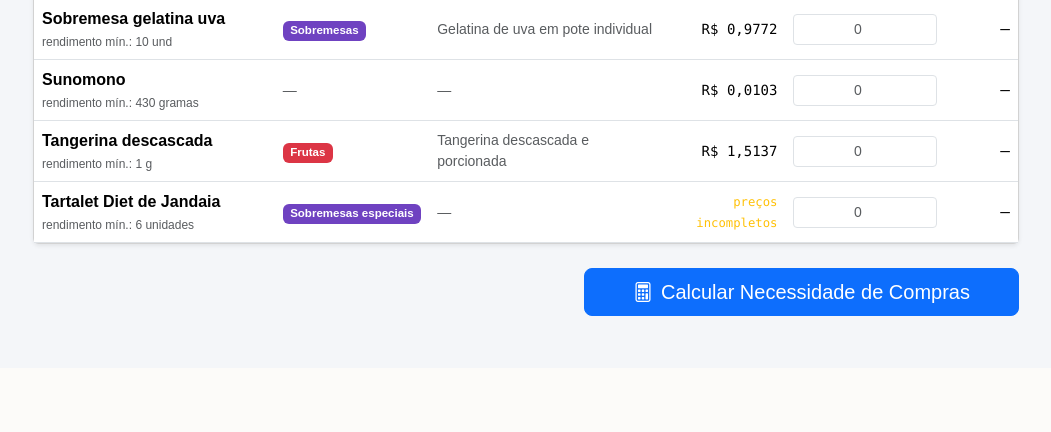
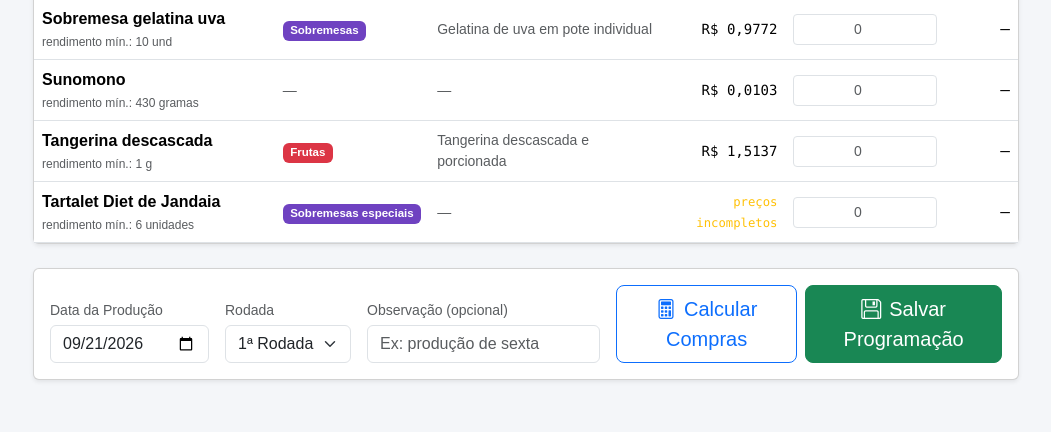
Before and after one commit to brennicius/sistemaselectus, a Flask app: page /producao in a window 1280 px wide. Shown: the part 4252-4684 px from the top of the page, without its empty margins (229-1280 px from the left). Before the commit the page ends 4568 px from the top, so only its background shows below. Run offline with Flask 3, Linux system fonts and the light colour scheme; data comes from the database, SQL or seed files in the repository.

Commit message:
feat: salvar programação de produção com data e rodada
Adiciona campo de data, seletor de rodada e botão "Salvar Programação"
na página de Programação de Produção. Rota /producao/salvar cria
registros_producao + registro_itens e redireciona para o registro.

Co-Authored-By: Claude Sonnet 4.6 <noreply@anthropic.com>

```diff
--- a/app.py
+++ b/app.py
@@ -987,8 +987,51 @@ def producao():
         resultado = {'lista': lista, 'custo_total': custo_total, 'sobra_total': sobra_total,
                      'falta_preco': any(i['preco_compra'] is None for i in lista)}
 
+    from datetime import date as _date
     cat_map = {nome: cls for nome, cls in CATEGORIAS}
-    return render_template('producao.html', prods=prods, qtds=qtds, resultado=resultado, custos=custos, categorias=CATEGORIAS, cat_map=cat_map)
+    return render_template('producao.html', prods=prods, qtds=qtds, resultado=resultado,
+                           custos=custos, categorias=CATEGORIAS, cat_map=cat_map,
+                           hoje=_date.today().isoformat())
+
+
+@app.route('/producao/salvar', methods=['POST'])
+def producao_salvar():
+    from datetime import date as _date
+    data      = request.form.get('data_producao') or _date.today().isoformat()
+    rodada    = request.form.get('rodada') or '1ª Rodada'
+    obs       = request.form.get('observacoes') or ''
+
+    db = get_db()
+    prods = db.execute('SELECT * FROM produtos ORDER BY nome').fetchall()
+
+    itens = []
+    for i, p in enumerate(prods):
+        try:
+            qty = int(float(request.form.get(f'qty_{p["id"]}', 0) or 0))
+        except:
+            qty = 0
+        if qty > 0:
+            itens.append((p['categoria'] or '', p['nome'], qty, i))
+
+    if not itens:
+        db.close()
+        flash('Informe ao menos uma quantidade antes de salvar.', 'warning')
+        return redirect(url_for('producao'))
+
+    cur = db.execute(
+        'INSERT INTO registros_producao (data, rodada, status, observacoes) VALUES (?,?,?,?)',
+        (data, rodada, 'planejado', obs)
+    )
+    reg_id = cur.lastrowid
+    for cat, nome, qty, ordem in itens:
+        db.execute(
+            'INSERT INTO registro_itens (registro_id, ordem, categoria, produto, qtd_planejada) VALUES (?,?,?,?,?)',
+            (reg_id, ordem, cat, nome, qty)
+        )
+    db.commit()
+    db.close()
+    flash(f'Programação salva para {data} — {rodada}!', 'success')
+    return redirect(url_for('registro_ver', id=reg_id))
 
 
 def _expand_ingredientes(db, produto_id, scale, ins_map, _visited=None):
--- a/templates/producao.html
+++ b/templates/producao.html
@@ -90,12 +90,67 @@
     </div>
   </div>
 
-  <div class="d-flex justify-content-end mb-4">
-    <button type="submit" class="btn btn-primary btn-lg px-5">
-      <i class="bi bi-calculator me-2"></i>Calcular Necessidade de Compras
-    </button>
+  <!-- Data + Rodada + Ações -->
+  <div class="card shadow-sm mb-4">
+    <div class="card-body py-3">
+      <div class="row g-3 align-items-end">
+        <div class="col-auto">
+          <label class="form-label small text-muted mb-1">Data da Produção</label>
+          <input type="date" name="data_producao" class="form-control"
+                 value="{{ hoje }}" required>
+        </div>
+        <div class="col-auto">
+          <label class="form-label small text-muted mb-1">Rodada</label>
+          <select name="rodada" class="form-select">
+            <option value="1ª Rodada">1ª Rodada</option>
+            <option value="2ª Rodada">2ª Rodada</option>
+            <option value="3ª Rodada">3ª Rodada</option>
+          </select>
+        </div>
+        <div class="col-auto">
+          <label class="form-label small text-muted mb-1">Observação (opcional)</label>
+          <input type="text" name="observacoes" class="form-control" placeholder="Ex: produção de sexta">
+        </div>
+        <div class="col d-flex gap-2 justify-content-end">
+          <button type="submit" class="btn btn-outline-primary btn-lg px-4">
+            <i class="bi bi-calculator me-2"></i>Calcular Compras
+          </button>
+          <button type="submit" form="form-salvar" class="btn btn-success btn-lg px-4">
+            <i class="bi bi-floppy me-2"></i>Salvar Programação
+          </button>
+        </div>
+      </div>
+    </div>
   </div>
 </form>
+
+<!-- Form oculto para salvar — replica as qtds + data/rodada -->
+<form id="form-salvar" method="post" action="{{ url_for('producao_salvar') }}">
+  <div id="salvar-hidden-inputs"></div>
+</form>
+
+<script>
+// Sincroniza os inputs de qty + data/rodada para o form de salvar
+document.getElementById('form-salvar').addEventListener('formdata', function(e) {});
+document.querySelector('button[form="form-salvar"]').addEventListener('click', function() {
+  const container = document.getElementById('salvar-hidden-inputs');
+  container.innerHTML = '';
+  const mainForm = document.querySelector('form');
+  ['data_producao','rodada','observacoes'].forEach(name => {
+    const src = mainForm.querySelector('[name="'+name+'"]');
+    if (src) {
+      const h = document.createElement('input');
+      h.type = 'hidden'; h.name = name; h.value = src.value;
+      container.appendChild(h);
+    }
+  });
+  mainForm.querySelectorAll('input[name^="qty_"]').forEach(inp => {
+    const h = document.createElement('input');
+    h.type = 'hidden'; h.name = inp.name; h.value = inp.value || '0';
+    container.appendChild(h);
+  });
+});
+</script>
 
 <!-- Results -->
 {% if resultado %}
```
